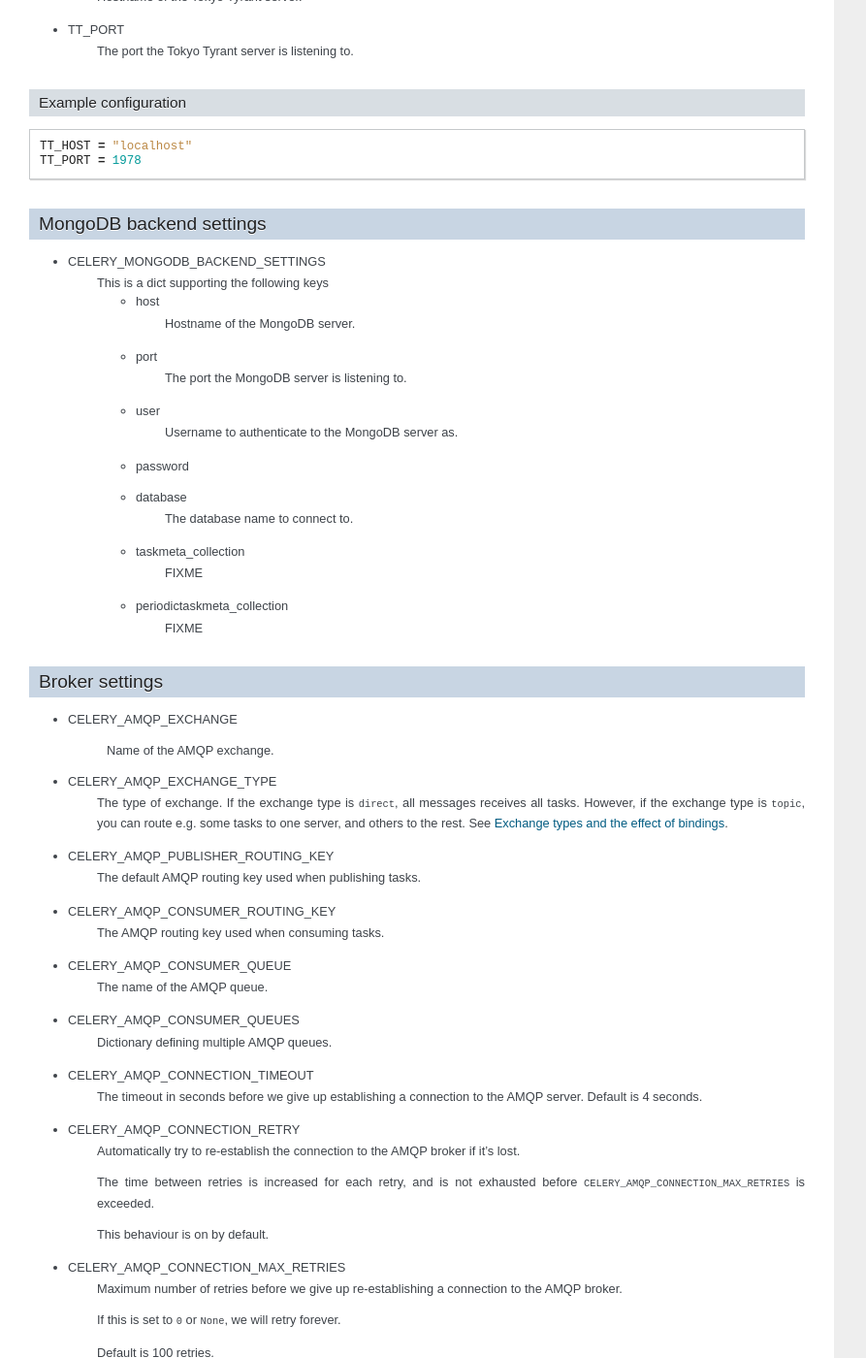
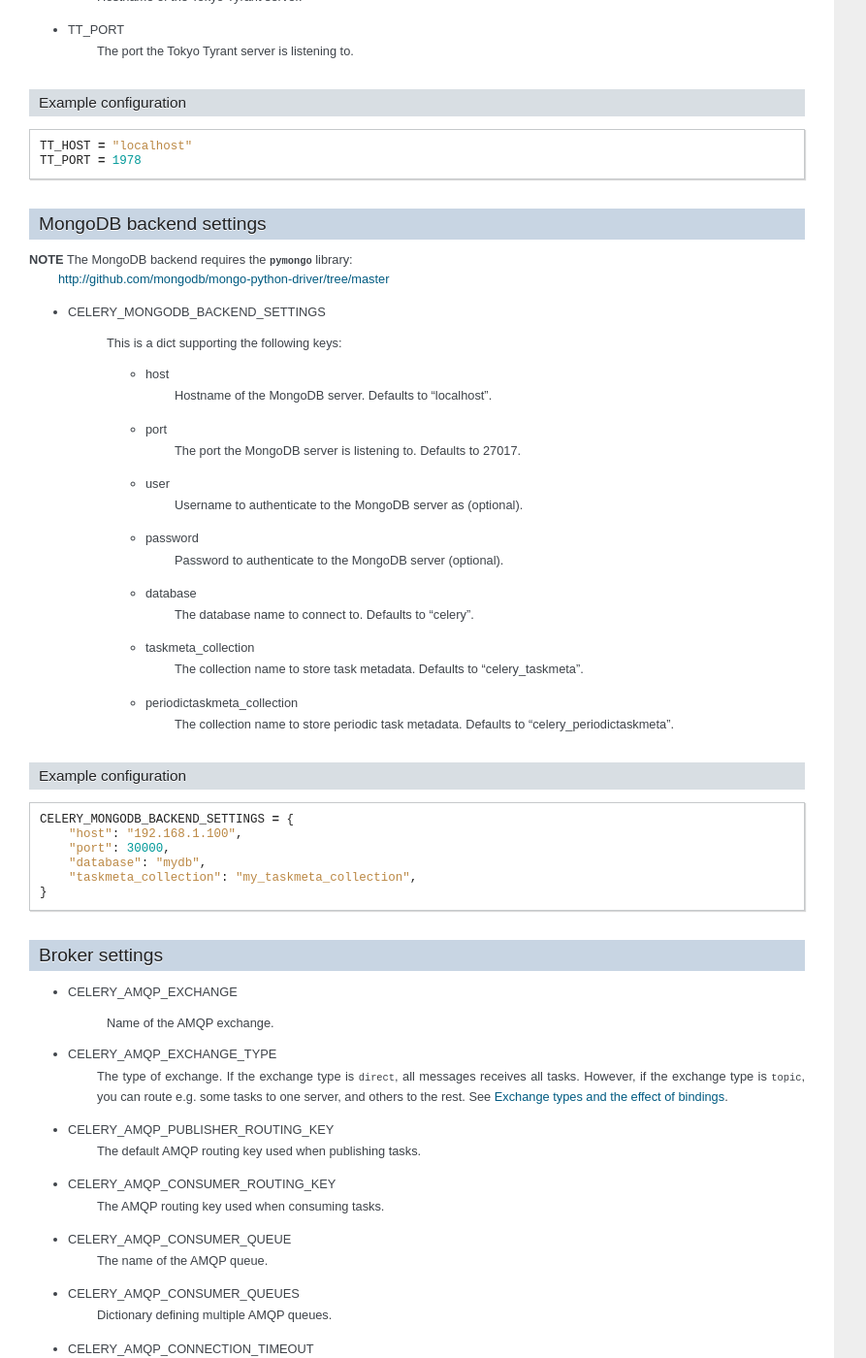
Before and after one commit to Klinikumxd/celery, a Sphinx documentation site: the page built from docs/configuration.rst, in a window 1280 px wide and 1400 px high, scrolled down 2224 px. Shown: the whole window at 97% size, without its empty margins (0-893 px from the left). Built offline with Sphinx 7.4.7, drawn with Linux system fonts in a browser that asks for light colours.

Commit message:
added documentation for mongodb backend settings.

```diff
--- a/docs/configuration.rst
+++ b/docs/configuration.rst
@@ -158,28 +158,49 @@ Example configuration
 MongoDB backend settings
 ========================
 
+**NOTE** The MongoDB backend requires the :mod:`pymongo` library:
+    http://github.com/mongodb/mongo-python-driver/tree/master
+
 * CELERY_MONGODB_BACKEND_SETTINGS
-    This is a dict supporting the following keys
+
+    This is a dict supporting the following keys:
 
     * host
-        Hostname of the MongoDB server.
+        Hostname of the MongoDB server. Defaults to "localhost".
 
     * port
-        The port the MongoDB server is listening to.
+        The port the MongoDB server is listening to. Defaults to 27017.
 
     * user
-        Username to authenticate to the MongoDB server as.
+        Username to authenticate to the MongoDB server as (optional).
 
     * password
+        Password to authenticate to the MongoDB server (optional).
 
     * database
-        The database name to connect to.
+        The database name to connect to. Defaults to "celery".
 
     * taskmeta_collection
-        FIXME
+        The collection name to store task metadata.
+        Defaults to "celery_taskmeta".
 
     * periodictaskmeta_collection
-        FIXME
+        The collection name to store periodic task metadata.
+        Defaults to "celery_periodictaskmeta".
+
+
+Example configuration
+---------------------
+
+.. code-block:: python
+
+    CELERY_MONGODB_BACKEND_SETTINGS = {
+        "host": "192.168.1.100",
+        "port": 30000,
+        "database": "mydb",
+        "taskmeta_collection": "my_taskmeta_collection",
+    }
+
 
 Broker settings
 ===============
```
